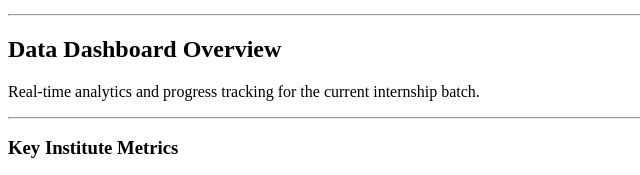
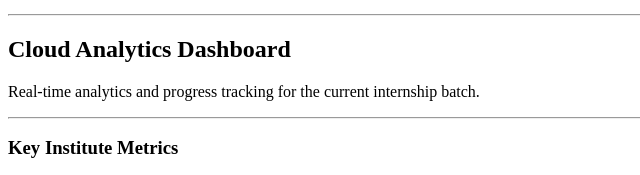
Before and after one commit to Jatinwithstack/intership-management-portal-, a plain HTML site: page dashboard/index.html in a window 1280 px wide. Shown: the part 226-401 px from the top of the page, 0-640 px from the left. Drawn offline with Linux system fonts and the light colour scheme.

Commit message:
Update index.html

```diff
--- a/dashboard/index.html
+++ b/dashboard/index.html
@@ -31,7 +31,7 @@
     <main>
        <main>
         <section>
-            <h2>Data Dashboard Overview</h2>
+            <h2>Cloud Analytics Dashboard</h2>
             <p>Real-time analytics and progress tracking for the current internship batch.</p>
             <hr>
 
```
